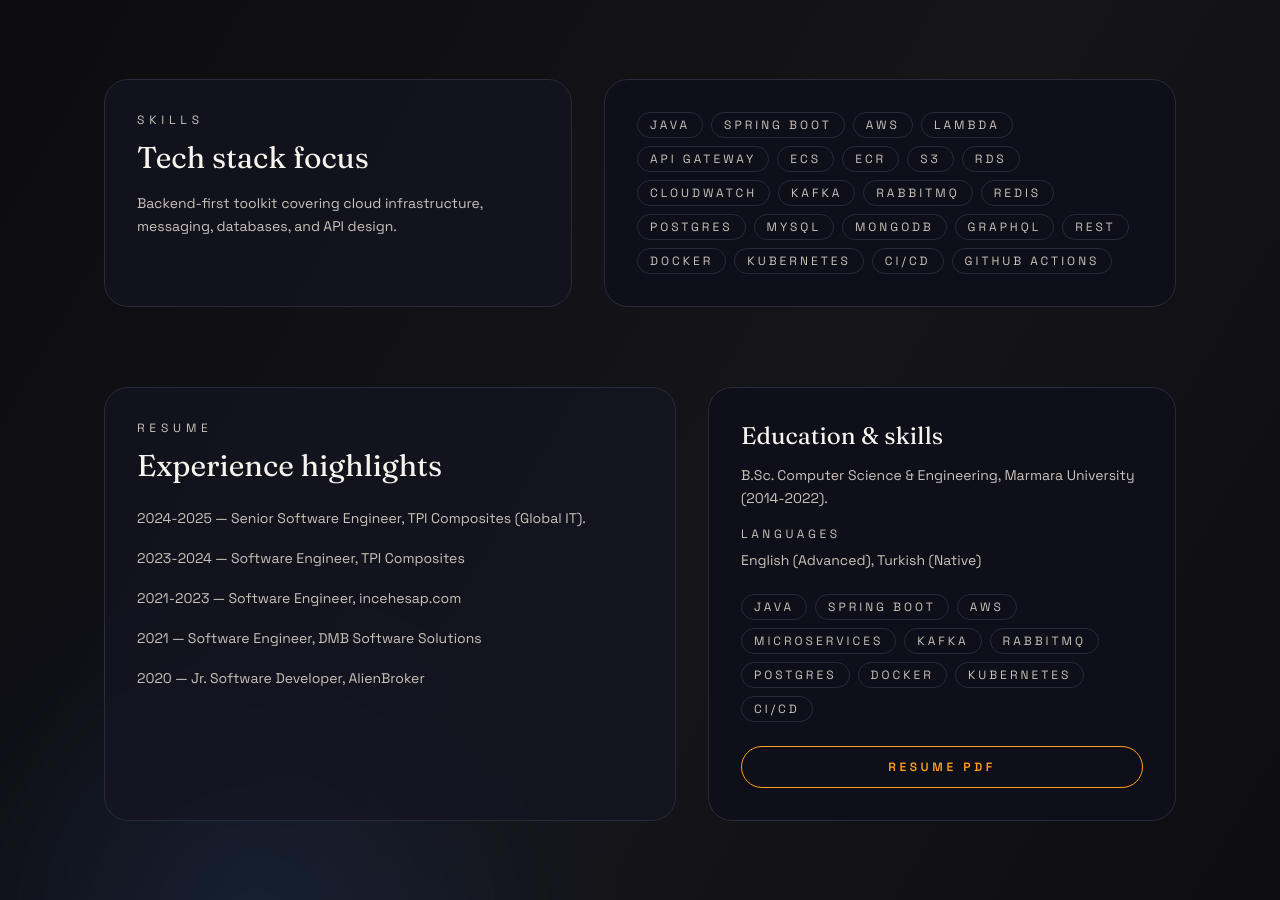
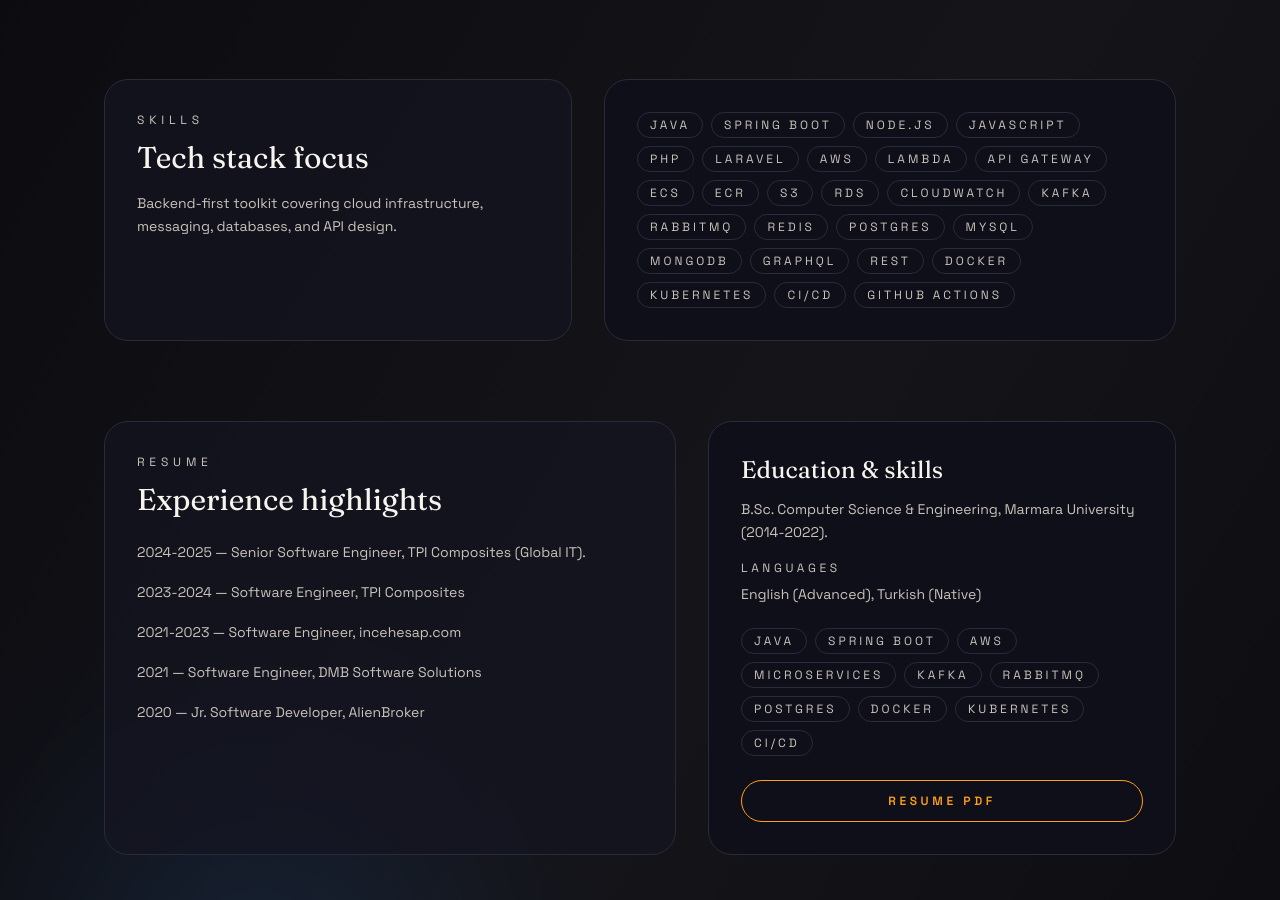
Before and after one commit to tarkanbatar/tarkanbatar.github.io, a Next.js app: page / in a window 1280 px wide. Shown: the part 1948-2848 px from the top of the page. Built offline with nearby package versions, Linux system fonts and the light colour scheme.

Commit message:
fix: content corrections

```diff
--- a/app/page.tsx
+++ b/app/page.tsx
@@ -212,6 +212,10 @@ export default function Home() {
               {[
                 "Java",
                 "Spring Boot",
+                "Node.js",
+                "JavaScript",
+                "PHP",
+                "Laravel",
                 "AWS",
                 "Lambda",
                 "API Gateway",
```
